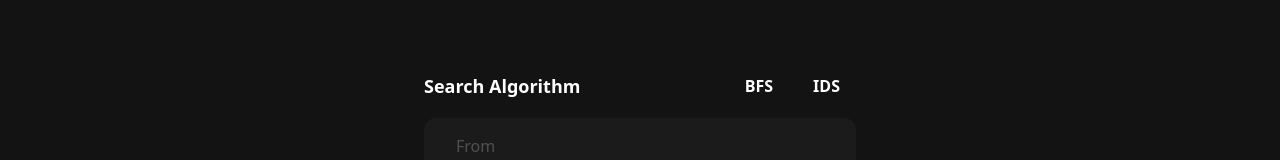
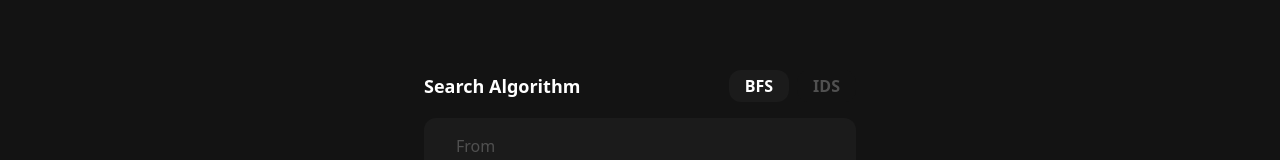
Before and after one commit to DerwinRustanly/Tubes2_JuBender, a React (Create React App) app in the folder frontend/: page / in a window 1280 px wide. Shown: the part 170-330 px from the top of the page. Built offline with nearby package versions, Linux system fonts and the light colour scheme.

Commit message:
fix: algo button

```diff
--- a/frontend/src/pages/finder.js
+++ b/frontend/src/pages/finder.js
@@ -16,10 +16,10 @@ export default function Finder() {
         <div className="flex justify-between items-center gap-8">
           <span className="font-bold text-lg">Search Algorithm</span>
           <div className="flex gap-2">
-            <button onClick={()=>setAlgo("BFS")} className="hover:bg-2 rounded-xl px-4 py-1 focus:bg-2 font-bold">
+            <button onClick={()=>setAlgo("BFS")} className={`hover:bg-2 rounded-xl px-4 py-1 focus:bg-2 font-bold ${algo === "BFS"? "bg-2":"bg-1 text-3"}`}>
               BFS
             </button>
-            <button onClick={()=>setAlgo("DFS")} className="hover:bg-2 rounded-xl px-4 py-1 focus:bg-2 font-bold">
+            <button onClick={()=>setAlgo("IDS")} className={`hover:bg-2 rounded-xl px-4 py-1 focus:bg-2 font-bold ${algo === "IDS"? "bg-2":"bg-1 text-3"}`}>
               IDS
             </button>
           </div>
```
